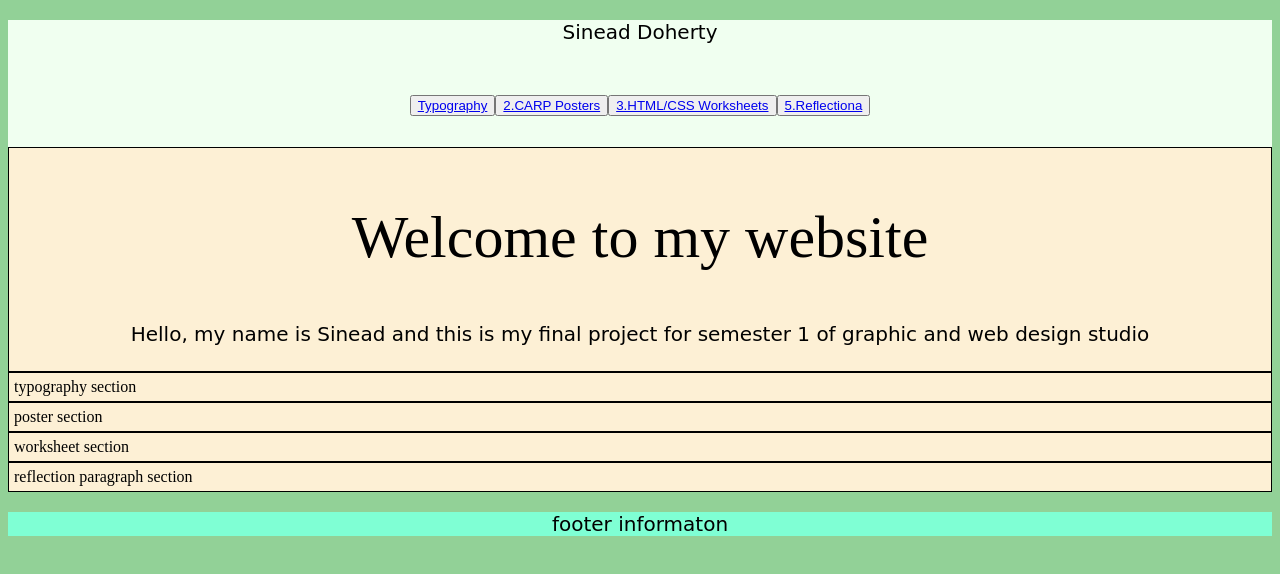
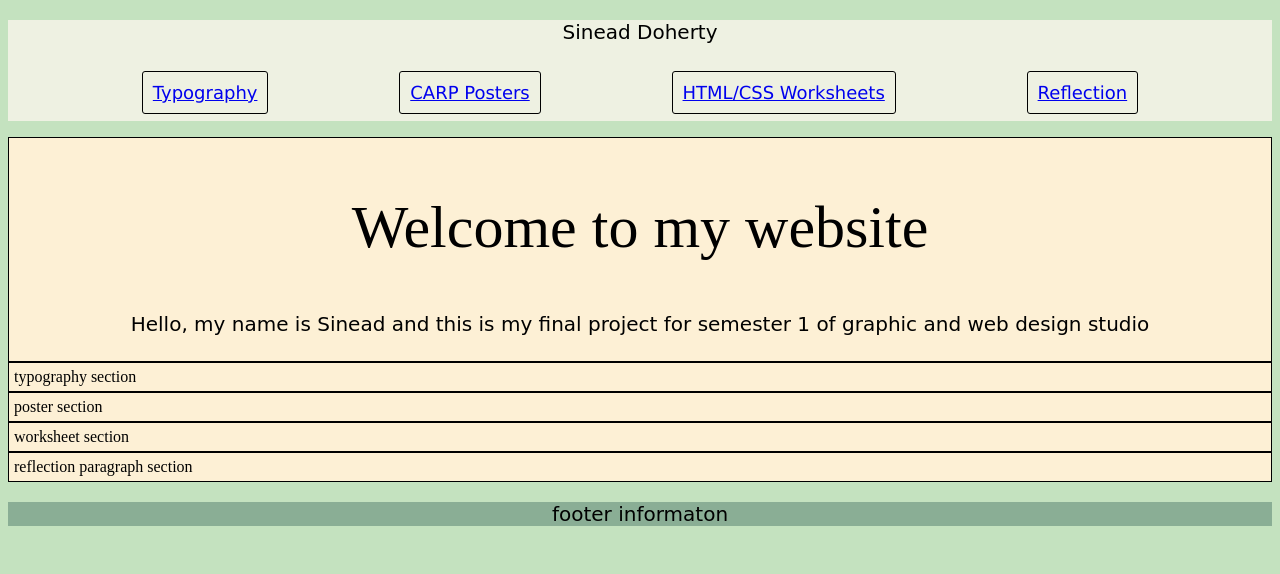
Before and after one commit to sineaddoherty5/final-project, a plain HTML site: page index.html in a window 1280 px wide. Drawn offline with Linux system fonts and the light colour scheme.

Commit message:
style buttons

```diff
--- a/index.html
+++ b/index.html
@@ -16,9 +16,9 @@
         <ul>
             <div class="container-navigation">
                 <button><a href="#Typography">Typography</a></button>
-                <button><a href="#CARP Posters">2.CARP Posters</a></button>
-                <button><a href="#HTML/CSS Worksheets">3.HTML/CSS Worksheets</a></button>
-                <button><a href="#Reflection">5.Reflectiona</a></button>
+                <button><a href="#CARP Posters">CARP Posters</a></button>
+                <button><a href="#HTML/CSS Worksheets">HTML/CSS Worksheets</a></button>
+                <button><a href="#Reflection">Reflection</a></button>
 
             </div>
         </ul>
--- a/styles.css
+++ b/styles.css
@@ -1,7 +1,7 @@
 /*global styles*/
 
 body {
-    background-color: #92d197;
+    background-color: #c4e2bf;
 }
 
 p {
@@ -23,17 +23,11 @@ h1 {
 ul {
     list-style-type: none;
     padding: 5px;
-    border: none;
-    color: white;
-    padding: 15px 32px;
-    text-align: center;
-    text-decoration: none;
-    display: inline-block;
-    font-size: 16px;
+
 }
 
 header{
-    background-color: honeydew;
+    background-color: rgb(238, 241, 226);
     text-align: center;
     font-family: Verdana, Geneva, Tahoma, sans-serif;
 }
@@ -42,7 +36,7 @@ header{
     display: flex;
     flex-wrap: wrap;
     flex-direction: row;
-    justify-content: flex-start;
+    justify-content: space-evenly;
 }
 
 main{
@@ -50,12 +44,28 @@ main{
 }
 
 footer{
-    background-color: aquamarine;
+    background-color: rgb(138, 174, 149);
 }
 
-/* section styles*/
 
 section{
     border: 1px solid black;
     padding: 5px;
 }
+
+button {
+    background-color: rgb(238, 241, 226);
+    border: solid;
+    border-width: 1px;
+    border-radius: 3px;
+    font-family: Verdana, Geneva, Tahoma, sans-serif;
+    font-size: large;
+    padding: 10px;
+    margin: 2px;
+    transition-duration: .4s;
+}
+
+button:hover {
+    background-color: #c4e2bf;
+    color: white;
+}
```
